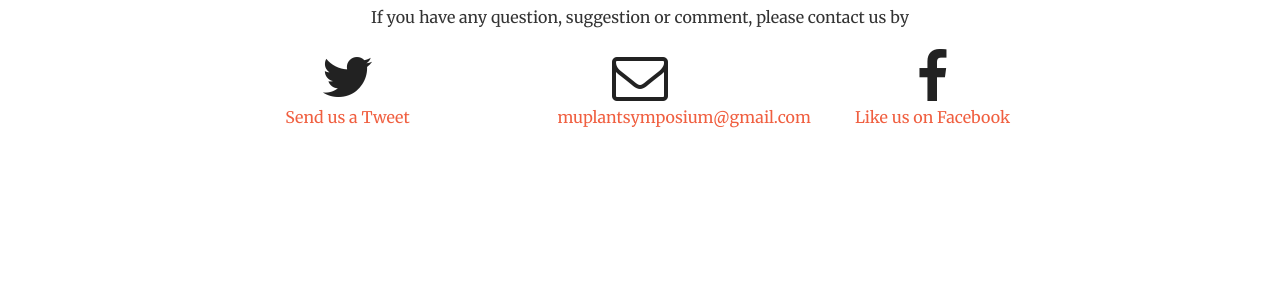
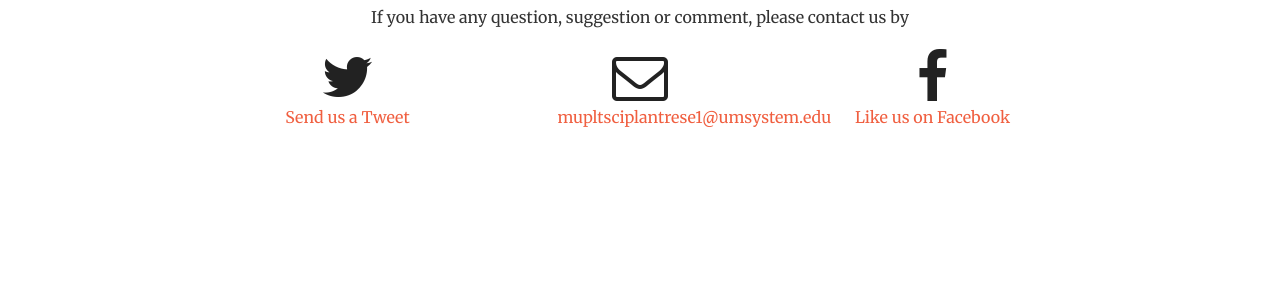
Before and after one commit to mupioneersymposium/mupioneersymposium.github.io, a Jekyll site: the page built from index.html, in a window 1280 px wide and 900 px high, scrolled down 2330 px. Shown: the part 153-453 px from the top of the window. Built offline with Jekyll 4.4.1, drawn with Linux system fonts in a browser that asks for light colours.

Commit message:
Update contact.html

```diff
--- a/_includes/contact.html
+++ b/_includes/contact.html
@@ -15,9 +15,9 @@
         </div>
 
         <div class="col-lg-2 col-lg-offset-1 text-center">
-            <a href="mailto:info@mupioneersymposium.org">
+            <a href="mailto:mupltsciplantrese1@umsystem.edu">
             <i class="fa fa-envelope-o fa-3x wow bounceIn" data-wow-delay=".1s"></i>
-                <p>muplantsymposium@gmail.com</p>
+                <p>mupltsciplantrese1@umsystem.edu</p>
             </a>
         </div>
 
```
